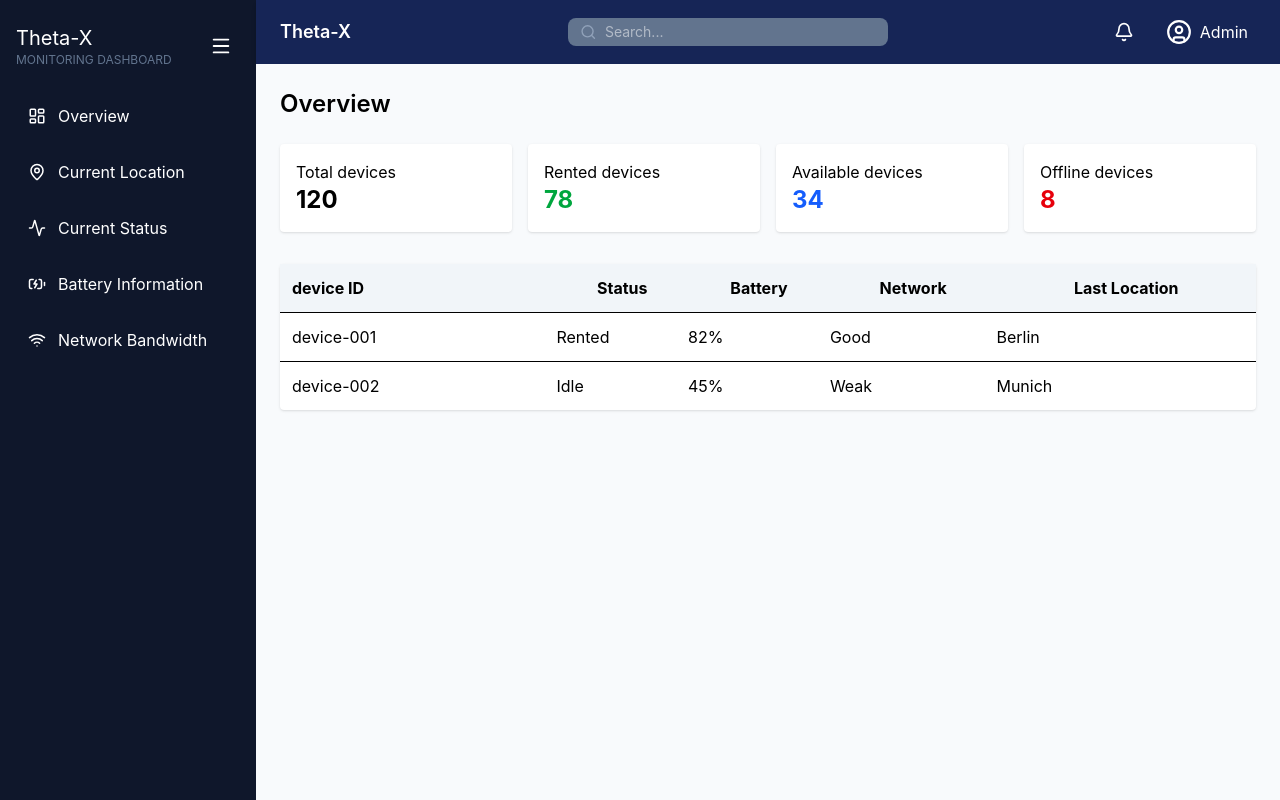
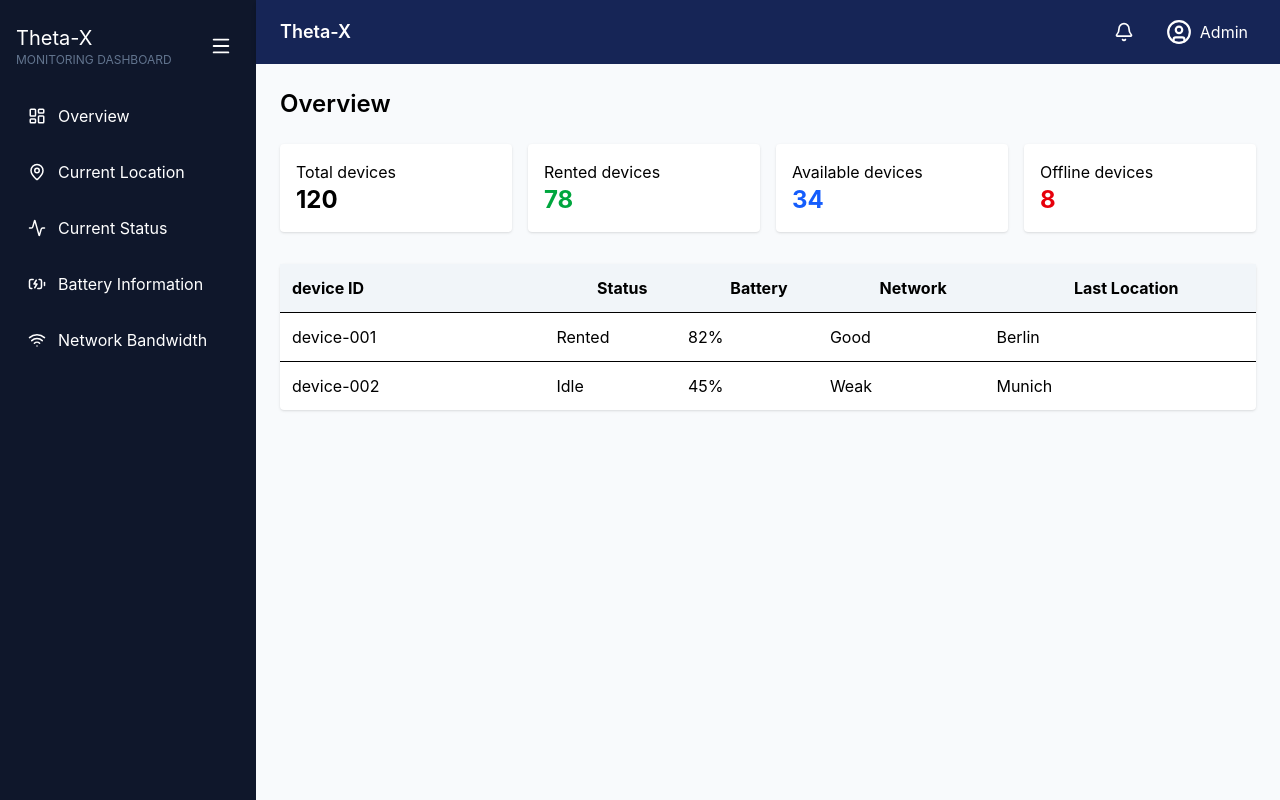
Before and after one commit to Ian12003/camara-api, a React app in the folder frontend/: page / in a window 1280 px wide. Built offline with nearby package versions, Linux system fonts and the light colour scheme; the HTML template or start-up script is replaced by a standard one.

Commit message:
remove search bar

```diff
--- a/frontend/src/components/Navbar.jsx
+++ b/frontend/src/components/Navbar.jsx
@@ -9,14 +9,7 @@ const Navbar = () => {
         <h1 className="text-lg font-semibold">Theta-X </h1>
       </div>
 
-      <div className="hidden md:flex items-center bg-slate-500 rounded-lg px-3 py-1 w-80">
-        <Search size={18} className="text-slate-400" />
-        <input
-          type="text"
-          placeholder="Search..."
-          className="bg-transparent outline-none text-sm text-white ml-2 w-full"
-        />
-      </div>
+
 
       <div className="flex items-center gap-4">
 
```
